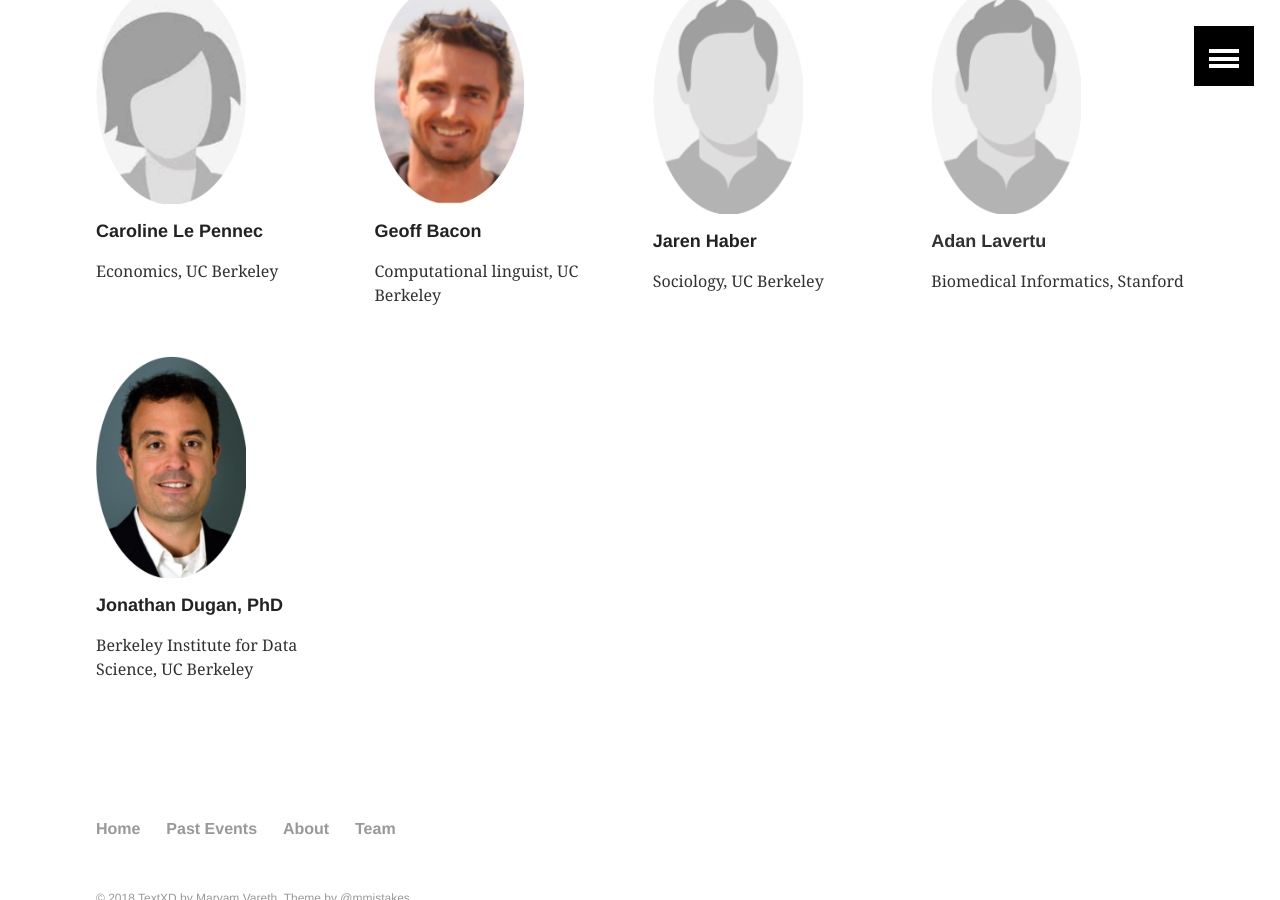
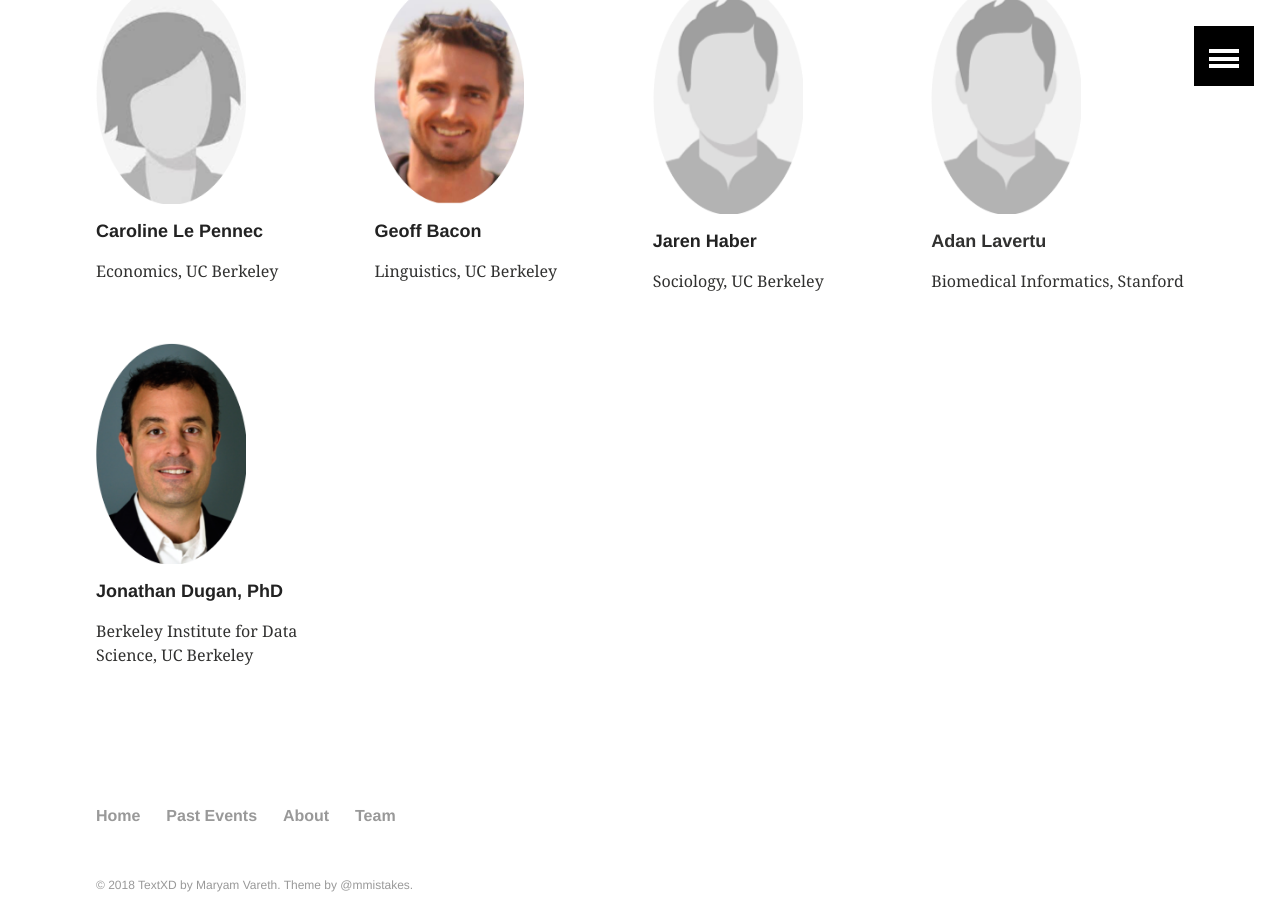
Before and after one commit to TextXD/textxd.github.io, a Jekyll site: the page built from team/index.md, in a window 1280 px wide and 900 px high, scrolled down 655 px. Built offline with Jekyll 4.4.1, drawn with Linux system fonts in a browser that asks for light colours.

Commit message:
Update index.md

```diff
--- a/team/index.md
+++ b/team/index.md
@@ -15,7 +15,7 @@ Meet the TextXD 2018 Organizing Team – an interdisciplinary mix of thinkers, m
 
 <div class="tile">
   <img class='center-block' src="{{ site.baseurl }}/images/ChrisKennedy.png" style="width: 150px;"/>
-  <h2 class="post-title center-block"><a href="https://bids.berkeley.edu/people/chris-kennedy"> Chris Kennedy</a></h2>
+  <h2 class="post-title center-block"><a href="https://bids.berkeley.edu/people/chris-kennedy">Chris Kennedy</a></h2>
   <p class="post-excerpt">Biostatistics, UC Berkeley</p>
 </div><!-- /.tile -->
 
@@ -40,7 +40,7 @@ Meet the TextXD 2018 Organizing Team – an interdisciplinary mix of thinkers, m
 <div class="tile">
   <img class='center-block' src="{{ site.baseurl }}/images/GeoffBacon.png" style="width: 150px;"/>
   <h2 class="post-title center-block"><a href="https://geoffbacon.github.io/">Geoff Bacon</a></h2>
-  <p class="post-excerpt">Computational linguist, UC Berkeley</p>
+  <p class="post-excerpt">Linguistics, UC Berkeley</p>
 </div><!-- /.tile -->
 
 <div class="tile">
```
